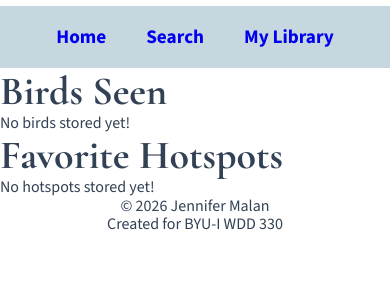
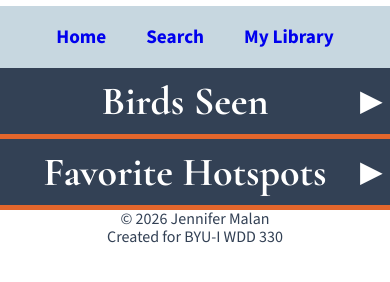
Before and after one commit to jmalan210/wdd330, a website with bundled scripts: page library.html in a window 390 px wide. Shown: the part 174-456 px from the top of the page. Built offline with nearby package versions, Linux system fonts and the light colour scheme.

Commit message:
responsive library in place

```diff
--- a/library.html
+++ b/library.html
@@ -19,14 +19,16 @@
 <main>
     <div id="link-lib"></div>
     <div id="user-libs">
-    <div>
-        <h3 id="birds-seen">Birds Seen</h3>
+
+        <details class="library-section" id="birds-section">
+        <summary id="birds-seen">Birds Seen</summary>
         <ul  id="bird-library"></ul>
-    </div>
-    <div>
-        <h3 id="fav-hot-spots">Favorite Hotspots</h3>
+        </details>
+
+    <details class="library-section" id=""hotspot-section>
+        <summary id="fav-hot-spots">Favorite Hotspots</summary>
         <ul id="fav-spots"></ul>
-    </div>
+    </details>
 
     </div>
 
--- a/scripts/library.js
+++ b/scripts/library.js
@@ -13,4 +13,15 @@ document.addEventListener("DOMContentLoaded", async () => {
 
     await birdLibrary.render();
     await hotspotLibrary.render();
+
+    function libraryCollapse() {
+        const sections = document.querySelectorAll(".library-section");
+        const isMobile = window.innerWidth < 800;
+        sections.forEach(section => {
+            section.open = !isMobile;
+        });
+    }
+
+    libraryCollapse();
+    window.addEventListener("resize", libraryCollapse);
 })
--- a/styles/base.css
+++ b/styles/base.css
@@ -667,8 +667,20 @@ form button, .mapBtn {
 
 }
 
+
+#bird-library, #fav-spots {
+    display: flex;
+    flex-direction: column;
+    flex-wrap: wrap;
+    justify-content: center;
+    padding: 0;
+    margin: 0 auto;
+
+}
+
 #birds-seen, #fav-hot-spots {
     font-size: 2.5rem;
+
 }
 
 
@@ -726,6 +738,9 @@ form button, .mapBtn {
 .note-text-area {
     height: 100px;
     padding: 3px;
+    border: 1px solid var(--navy);
+    box-shadow: 4px 4px 10px rgba(0,0,0,0.1);
+
 }
 
 .attached-note {
@@ -763,6 +778,33 @@ form button, .mapBtn {
     box-shadow: 4px 4px 10px rgba(0,0,0,0.3);
 }
 
+.library-section summary {
+    font-size: 2rem;
+    font-family: var(--heading-font);
+    text-align: center;
+    font-weight: bold;
+    cursor: pointer;
+    padding: 10px;
+    background-color: var(--navy);
+    color: white;
+    border-bottom: 5px solid var(--orange);
+    list-style: none;
+}
+
+.library-section summary::-webkit-details-marker {
+    display: none;
+}
+
+.library-section summary::after {
+    content: "▸";
+    float: right;
+    transition: transform 0.2s ease;
+}
+
+.library-section[open] summary::after {
+    transform: rotate(90deg);
+}
+
 
 /* Footer */
 
```
